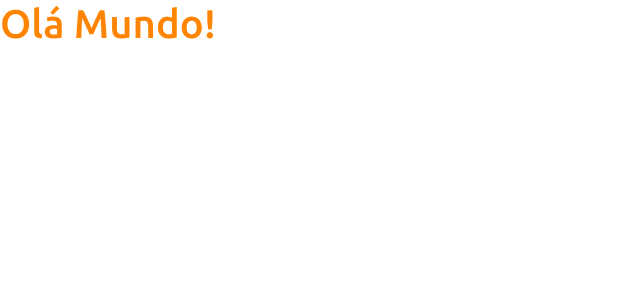
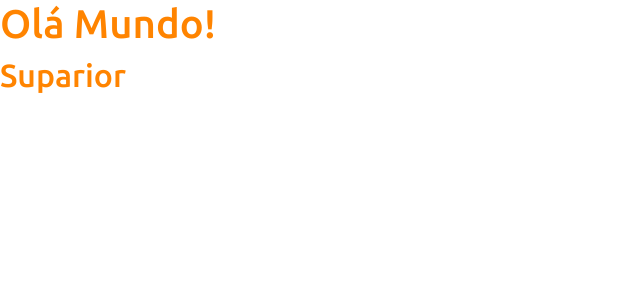
Before and after one commit to Dimitri74/projeto-sd3, a React (Create React App) app in the folder frontend/: page / in a window 1280 px wide. Shown: the top 300 px of the page, without its empty margins (0-640 px from the left). Built offline with nearby package versions, Linux system fonts and the light colour scheme.

Commit message:
Implementado componente NavBar

```diff
--- a/frontend/src/App.tsx
+++ b/frontend/src/App.tsx
@@ -1,3 +1,4 @@
+import NavBar from "componentes/NavBar";
 
 function App() {
   return (
@@ -5,6 +6,8 @@ function App() {
 
 <h1 className="text-primary"> Olá Mundo!</h1>
 
+<NavBar></NavBar>
+
 
     </div>
   );
--- /dev/null
+++ b/frontend/src/componentes/NavBar/index.tsx
@@ -0,0 +1,13 @@
+
+function NavBar() {
+    return (
+        <div>
+
+            <h2 className="text-primary"> Suparior</h2>
+
+
+        </div>
+    );
+}
+
+export default NavBar;
```
